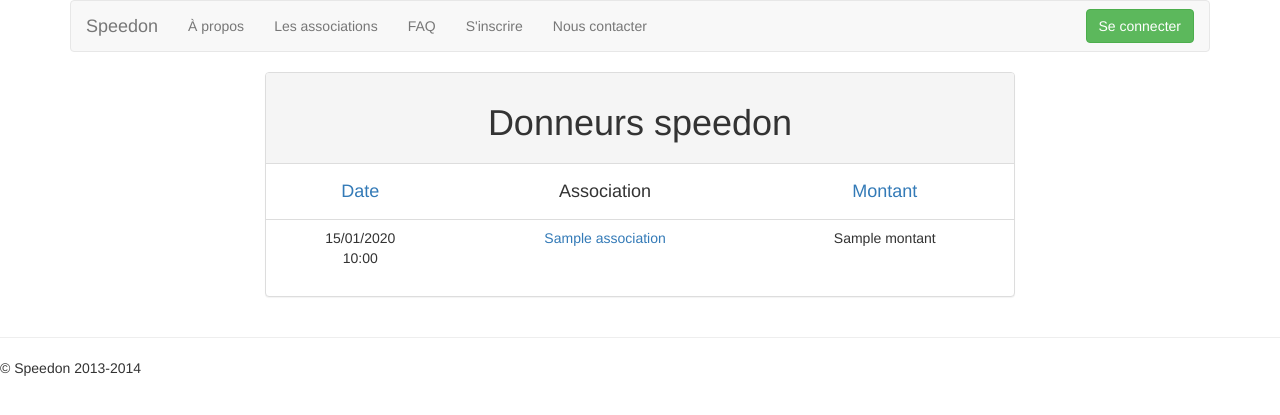
After one commit to djbz/speedon, a CakePHP app: the page made by app/View/Donneurs/view_dons.ctp in a window 1280 px wide. The commit adds this page. Shown: the top 415 px of the page. Run offline with PHP 8.4 and a stand-in for CakePHP, Linux system fonts and the light colour scheme; the template is opened without the code that fills it: most values are stand-ins (such as "Sample title", 1, 10 or a date in 2020); some libraries are stand-ins or nearby versions.

Commit message:
Liste des dons d'un user et ajout date
- bouton pour voir sa liste des dons dispo
- page disponible
- correction : ajout de l'enregistrement de la date d'un don

```diff
--- a/app/Controller/DonsController.php
+++ b/app/Controller/DonsController.php
@@ -29,6 +29,7 @@ class DonsController extends AppController {
             if($this->request->is(array('post', 'put'))){
                             $this->request->data['Don']['donneur_id'] = $donneur['Donneur']['id']; //ID de l'utilisateur courant
                             $this->request->data['Don']['association_id'] = $id;
+                            $this->request->data['Don']['date'] = date("Y-m-d H:i:s");
                 if($this->Don->save($this->request->data)){
                     $this->Session->setFlash(__('Don validé ! Merci !'));
                     return $this->redirect(array('controller'=>'associations','action' => 'view', $id));
--- /dev/null
+++ b/app/View/Donneurs/view_dons.ctp
@@ -0,0 +1,41 @@
+<!-- File: /app/View/Donneurs/index.ctp -->
+<div class="container">
+    <div class="row">
+        <div class="col-md-8 col-md-offset-2 text-center">
+            <div class="panel panel-default">
+                <div class="panel-heading "><h1>Donneurs speedon</h1></div>
+                    <table class="table table-hover">
+                        <tr>
+                            <th class="text-center"><h4><?php echo $this->Paginator->sort('Don.date','Date'); ?></h4></th>
+                            <th class="text-center"><h4><?php echo 'Association'; ?></h4></th>
+                            <th class="text-center"><h4><?php echo $this->Paginator->sort('Don.montant','Montant'); ?></h4></th>
+                        </tr>
+                        <?php foreach($dons as $don): ?>
+                            <tr>
+                                <td>
+
+                                    <?php echo strftime("%d/%m/%Y<br/>%H:%M", strtotime($don['Don']['date'])); ?>
+                                </td>
+                                <td>
+                                    <?php echo $this->Html->link($don['Association']['nom_asso'],
+                                            array('controller' => 'associations', 'action' => 'view', $don['Don']['association_id'])); ?>
+                                </td>
+                                <td>
+                                    <?php echo $don['Don']['montant'];?>
+                                </td>
+
+                            </tr>
+                        <?php
+                            endforeach;
+                            unset($don);
+                        ?>
+                    </table>
+                    <?php
+                            echo $this->Paginator->prev('Dons précédents') . '&nbsp;'. '&nbsp;';
+                            echo $this->Paginator->numbers() . '&nbsp;'. '&nbsp;';
+                            echo $this->Paginator->next('Dons suivants');
+                    ?>
+            </div>
+        </div>
+    </div>
+</div>
```
Also changed, not shown: app/Controller/DonneursController.php (+26 -2 lines), app/View/Donneurs/view.ctp (+30 -8 lines).
